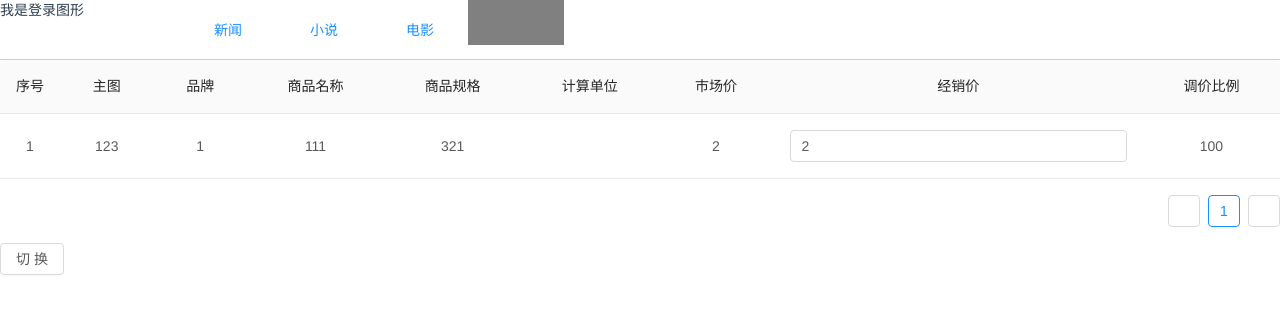
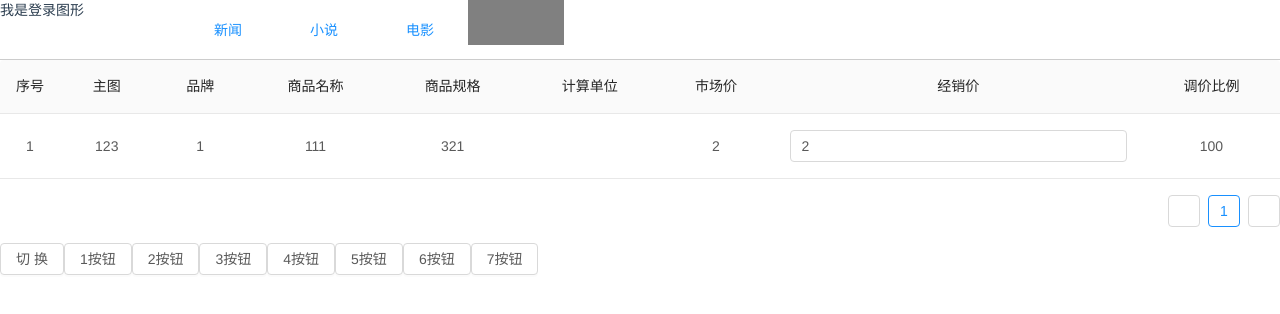
Before and after one commit to montage-f/big_data, a Vue app in the folder big-data-web/: page /antD in a window 1280 px wide. Shown: the top 314 px of the page. Built offline with nearby package versions, Linux system fonts and the light colour scheme.

Commit message:
- [新增]按钮循环点击

```diff
--- a/big-data-web/src/views/AntD.vue
+++ b/big-data-web/src/views/AntD.vue
@@ -15,6 +15,8 @@
             </template>
         </a-table>
         <a-button @click="changeTableRow">切换</a-button>
+
+        <a-button v-for="(item,index) of list" :key="index" @click="btn(index)">{{ index+1 }}按钮</a-button>
     </div>
 </template>
 
@@ -112,6 +114,7 @@
                     productSpecifications: 321,
                     soldPrice: 29999,
                 }],
+                list: [1, 2, 3, 4, 5, 6, 7],
             }
         },
         created() {
@@ -131,6 +134,9 @@
                 this.toggle = !this.toggle
                 console.log(this.datas)
             },
+            btn(index) {
+                alert(index)
+            },
         },
     }
 </script>
```
